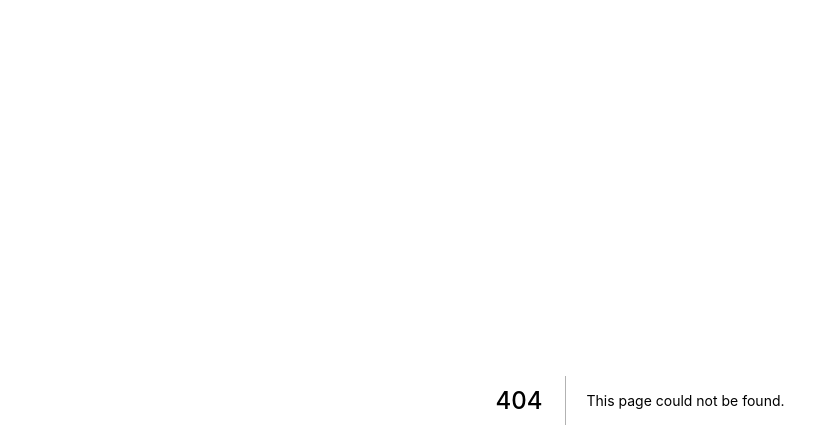
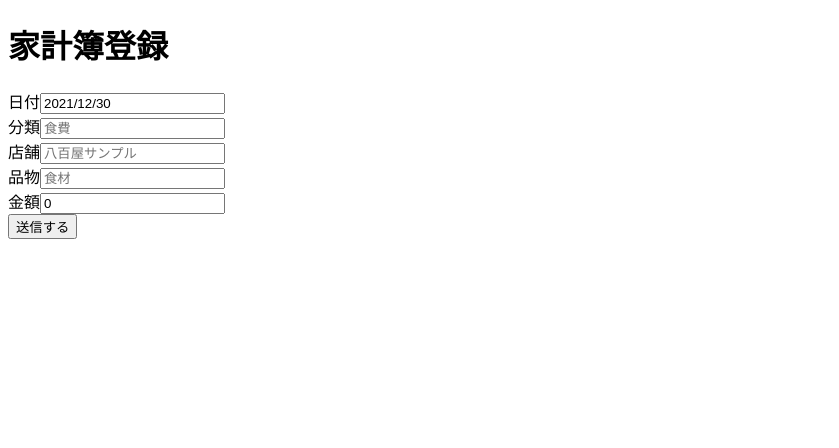
Before and after one commit to jun0222/kakeibo, a Next.js app: page /shopping/new in a window 1280 px wide. Before the commit this address had no page. Shown: the top 448 px of the page, without its empty margins (0-839 px from the left). Built offline with nearby package versions, Linux system fonts and the light colour scheme.

Commit message:
Change: Change path root to shopping.

```diff
--- /dev/null
+++ b/pages/shopping/new.tsx
@@ -0,0 +1,9 @@
+import NewShoppingForm from '../../components/NewShoppingForm';
+
+export default () => {
+    return (
+        <>
+            <NewShoppingForm />
+        </>
+    )
+}
```
Also changed, not shown: pages/shopping/index.tsx (added, +9 -0 lines).
